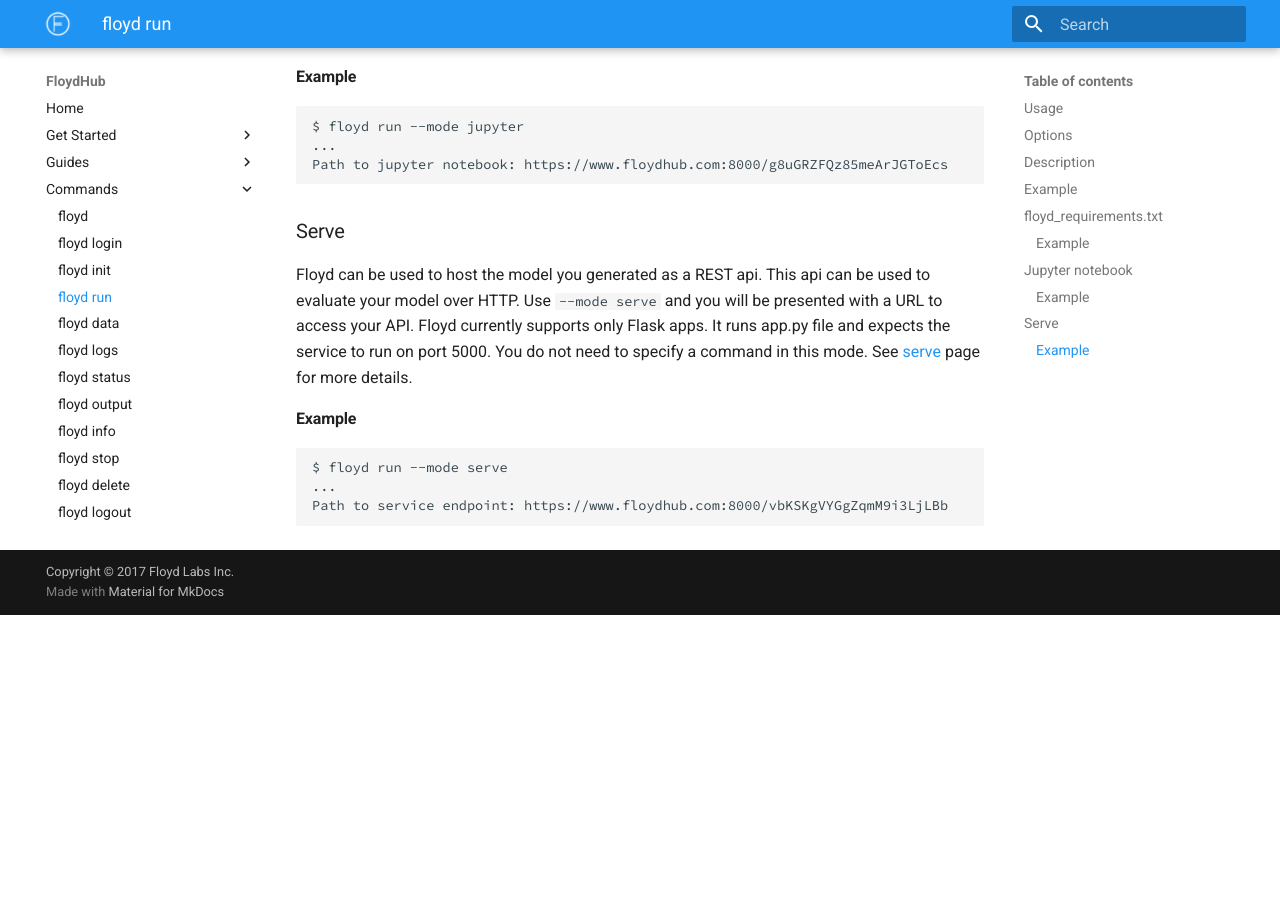
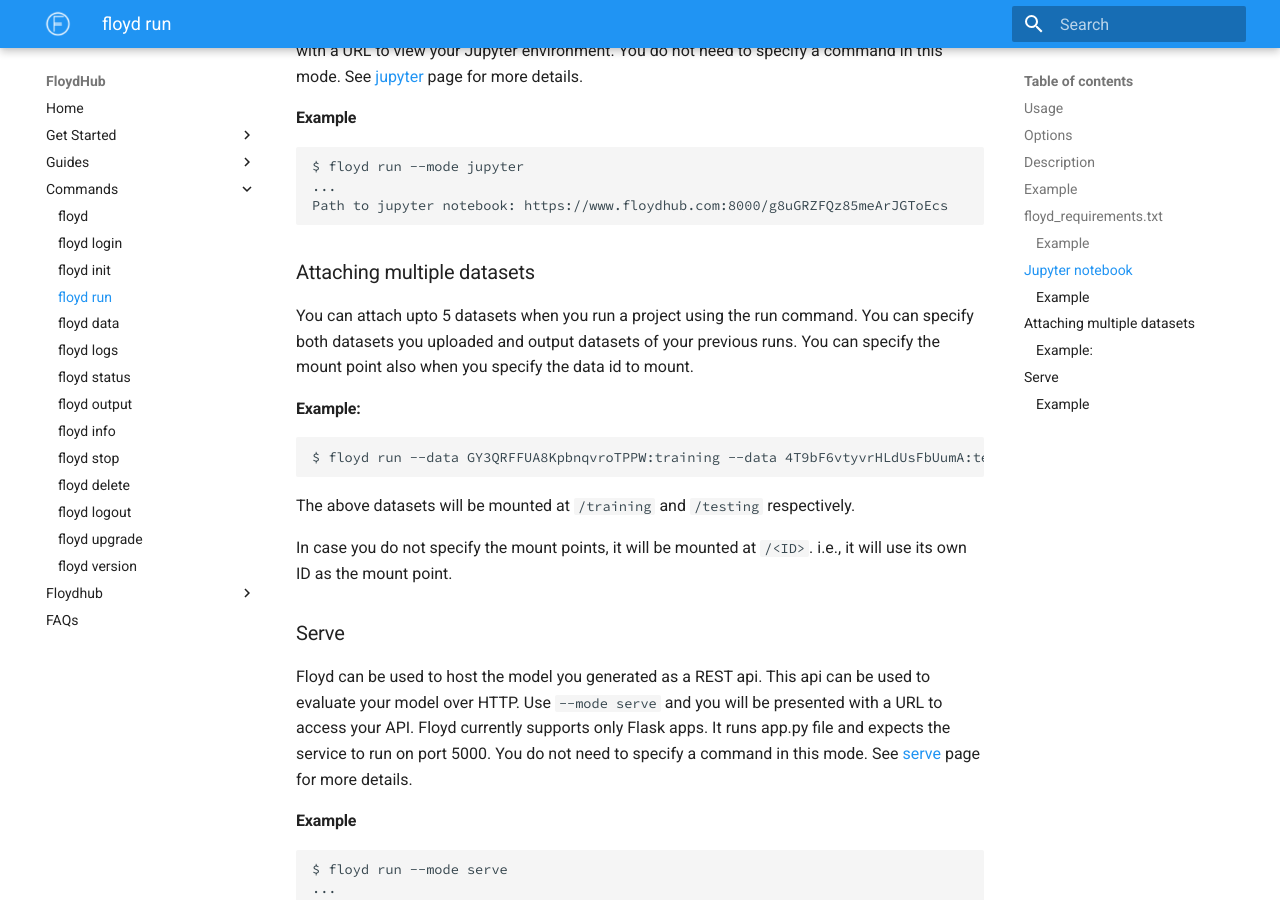
Before and after one commit to floydhub/floyd-docs, an MkDocs documentation site: the page built from docs/commands/run.md, in a window 1280 px wide and 900 px high, scrolled down 1647 px. Built offline with MkDocs 1.6.1 and Material for MkDocs 9.7.7, drawn with Linux system fonts in a browser that asks for light colours; old or Windows-style settings are respelled for this version of MkDocs; before the commit the page ends 2262 px from its top, so only the background shows below that; some of the changed text lies outside the part shown.

Commit message:
Support for multiple datasets in run command
Also option to delete multiple data and expt

````diff
--- a/docs/commands/index.md
+++ b/docs/commands/index.md
@@ -14,3 +14,5 @@
 | floyd info         | See details of a job   |
 | floyd stop         | Terminate a job   |
 | floyd logout       | Logout from Floyd   |
+| floyd version      | See version of floyd client |
+| floyd upgrade      | Upgrade floyd client |
--- a/docs/commands/run.md
+++ b/docs/commands/run.md
@@ -9,7 +9,7 @@
 | Name, shorthand | Default | Description |
 | --------------- | ------- | ----------- |
 | `--gpu/--cpu` |  cpu    | If specified, runs the job on a GPU (G1) instance or CPU (C1) instance. See instance specifications on the [pricing](https://www.floydhub.com/pricing) page. |
-| `--data <ID>` |    | ID of the data source to link to. See [data](../home/using_datasets) section for more details. |
+| `--data <ID:mount>` |    | `ID` of the data source to link to. `mount` specifies the path to mount it at. You can use this parameter multiple times. See [data](../home/using_datasets) section for more details. |
 | `--mode [jupyter|serve]` |  command  | Specify the mode you want to run the project. The default behavior executes the command you specify. See [jupyter](../guides/jupyter) and [serve](#serve) sections for more info on them. |
 | `--env [tensorflow:py3|tensorflow:py2|...]` | keras:py3  | Specify the environment you want to use for your project. See [environments](../home/environments) for the full list. |
 | command |      | Command to execute when running your project on Floyd. |
@@ -52,6 +52,22 @@
 ...
 Path to jupyter notebook: https://www.floydhub.com:8000/g8uGRZFQz85meArJGToEcs
 ```
+
+### Attaching multiple datasets
+
+You can attach upto 5 datasets when you run a project using the run command. You can specify both
+datasets you uploaded and output datasets of your previous runs. You can specify the mount point
+also when you specify the data id to mount.
+
+#### Example:
+```bash
+$ floyd run --data GY3QRFFUA8KpbnqvroTPPW:training --data 4T9bF6vtyvrHLdUsFbUumA:testing "python script.py"
+```
+The above datasets will be mounted at `/training` and `/testing` respectively.
+
+In case you do not specify the mount points, it will be mounted at `/<ID>`. i.e., it will use its own
+ID as the mount point.
+
 ### Serve
 Floyd can be used to host the model you generated as a REST api. This api can be used to evaluate your model over HTTP.
 Use `--mode serve` and you will be presented with a URL to access your API. Floyd currently supports only Flask apps.
````
Also changed, not shown: docs/commands/data.md (+6 -4 lines), docs/commands/delete.md (+8 -5 lines), docs/home/using_datasets.md (+17 -1 lines).
